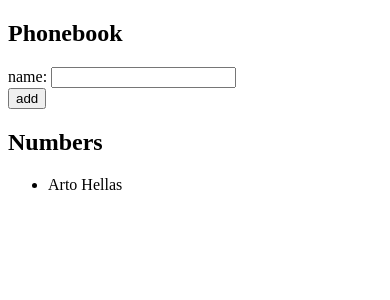
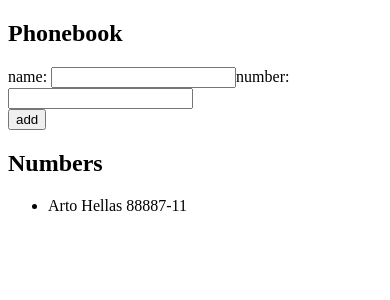
Before and after one commit to amilcaroswaldo/fullstackopen, a React (Vite) app in the folder part2/phonebook/: page / in a window 390 px wide. Shown: the top 300 px of the page. Built offline with nearby package versions, Linux system fonts and the light colour scheme.

Commit message:
2.8: The Phonebook Step3

```diff
--- a/part2/phonebook/src/App.jsx
+++ b/part2/phonebook/src/App.jsx
@@ -2,9 +2,10 @@ import { useState } from 'react'
 
 const App = () => {
   const [persons, setPersons] = useState([
-    { name: 'Arto Hellas' }
+    { name: 'Arto Hellas', number: "88887-11" }
   ])
   const [newName, setNewName] = useState('')
+  const [newNumber, setNumber] = useState('')
   const addName = (event) => {
     event.preventDefault()
     const findDuplicates= persons.findIndex(person => person.name ===newName)
@@ -13,7 +14,7 @@ const App = () => {
     }
     else{
       const objName = {
-        name: newName
+        name: newName, number: newNumber
       }
       setPersons(persons.concat(objName))
     }
@@ -22,12 +23,17 @@ const App = () => {
     const sourceName = event.target.value
     setNewName(sourceName)
   }
+  const handleNumberChange = (event) => {
+    const sourceNumber = event.target.value
+    setNumber(sourceNumber)
+  }
   return (
     <div>
       <h2>Phonebook</h2>
       <form onSubmit={addName}>
         <div>
           name: <input  onChange={handleNameChange} value={newName}/>
+          number: <input  onChange={handleNumberChange} value={newNumber}/>
         </div>
         <div>
           <button
@@ -37,7 +43,7 @@ const App = () => {
       <h2>Numbers</h2>
       <ul>
         {persons.map((person,i) =>
-          <li key={i}> {person.name}</li>
+          <li key={i}> {person.name} {person.number}</li>
         )}
       </ul>
     </div>
```
